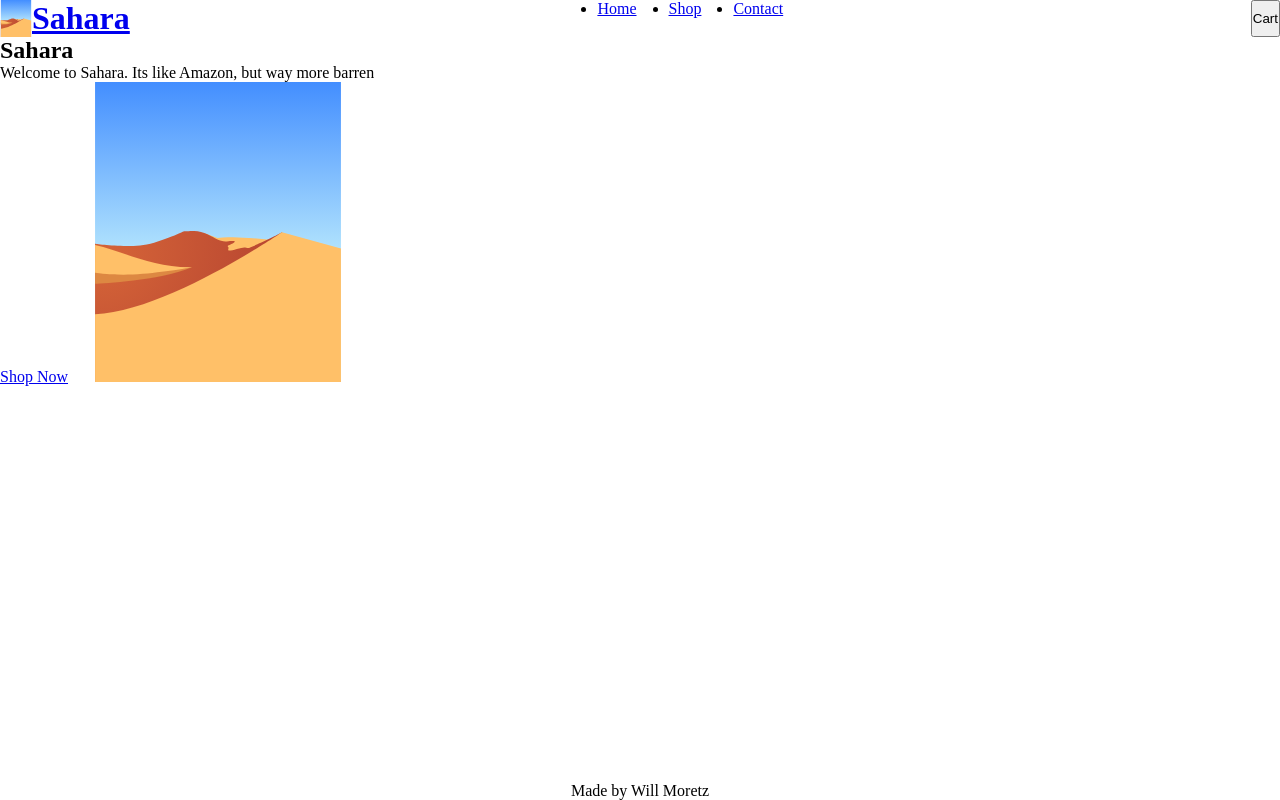
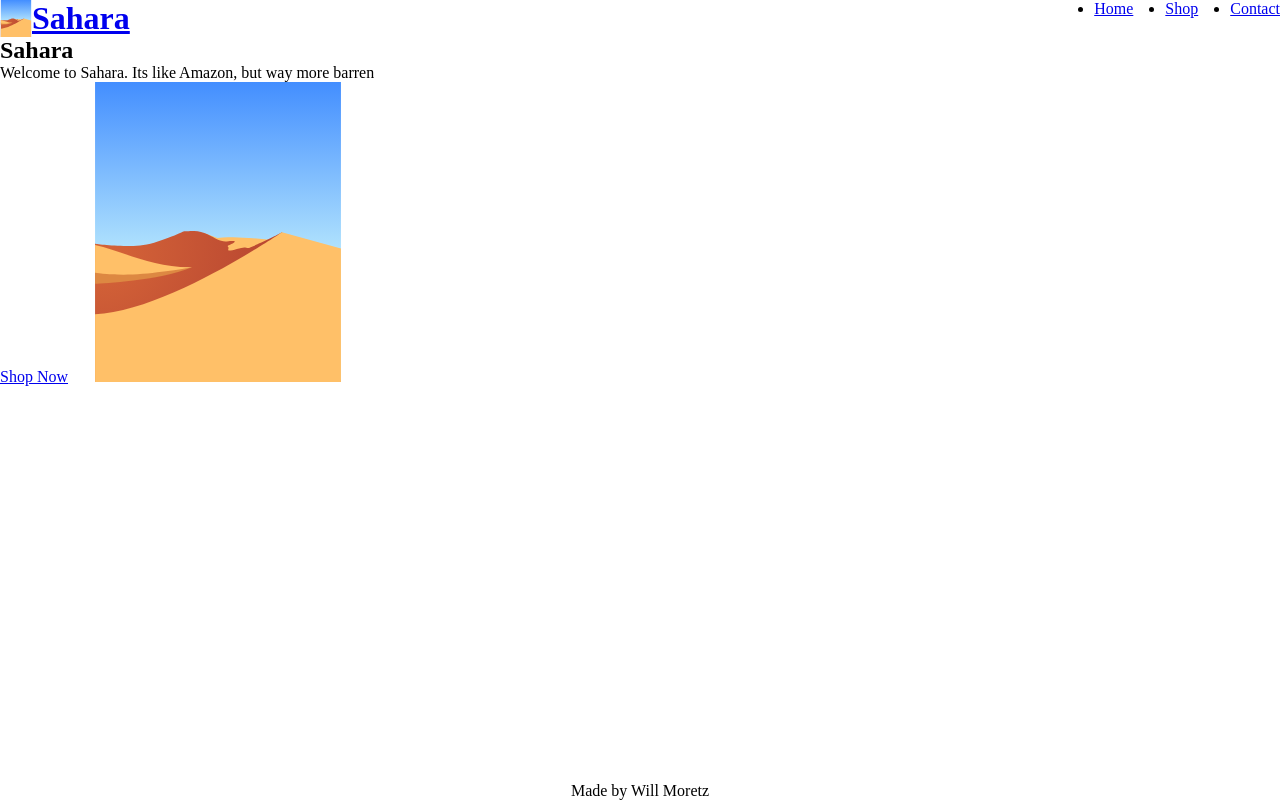
Before and after one commit to WillMoretz/shopping-cart, a React app: page / in a window 1280 px wide. Built offline with nearby package versions, Linux system fonts and the light colour scheme; no server answers.

Commit message:
removed cart button from header

```diff
--- a/src/Components/Header.js
+++ b/src/Components/Header.js
@@ -22,9 +22,6 @@ function Header() {
           </li>
         </ul>
       </nav>
-      <button type="button" id="cart-button">
-        Cart
-      </button>
     </header>
   );
 }
```
